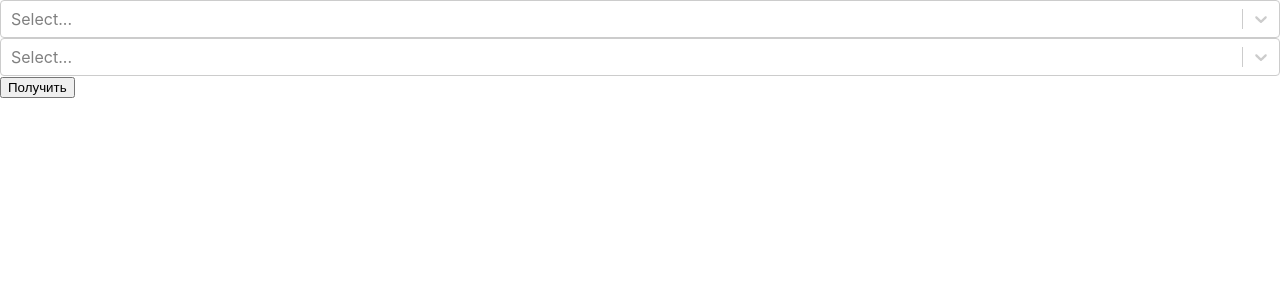
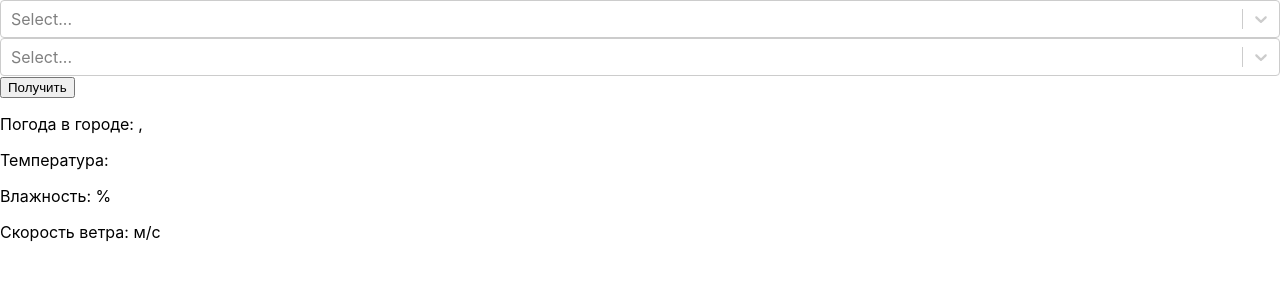
Before and after one commit to roman7586/weather-moduleF1-, a React (Create React App) app: page / in a window 1280 px wide. Shown: the top 300 px of the page. Built offline with nearby package versions, Linux system fonts and the light colour scheme.

Commit message:
вывод информации о погоде в настоящее время

```diff
--- a/src/App.js
+++ b/src/App.js
@@ -7,20 +7,40 @@ const API_KEY = "e7907fb61341a884c0af67d0ce2257cb"
 
 class App extends React.Component {
 
+  state = {
+    temp: undefined,
+    city: undefined,
+    country: undefined,
+    humidity: undefined,
+    speed: undefined,
+    error: undefined
+  }
+
   gettingWeatherNow = async (e) => {
     e.preventDefault();
     var city = e.target.elements.city.value;
-    const api_url = await fetch(`https://api.openweathermap.org/data/2.5/weather?q=${city}&appid=${API_KEY}`);
+    const api_url = await fetch(`https://api.openweathermap.org/data/2.5/weather?q=${city}&appid=${API_KEY}&units=metric`);
     const data = await api_url.json();
-    console.log(data.main.temp);
+    console.log(data);
+
+
+      this.setState({
+        temp: data.main.temp,
+        city: data.name,
+        country: data.sys.country,
+        humidity: data.main.humidity,
+        speed: data.wind.speed,
+        error: ""
+      });
+
   }
 
   gettingWeather5Day = async (e) => {
     e.preventDefault();
     var city = e.target.elements.city.value;
-    const api_url = await fetch(`https://api.openweathermap.org/data/2.5/forecast?q=${city}&appid=${API_KEY}`);
+    const api_url = await fetch(`https://api.openweathermap.org/data/2.5/forecast?q=${city}&appid=${API_KEY}&units=metric`);
     const data = await api_url.json();
-    console.log(data.list);
+    console.log(data);
   }
 
   gettingWeather = async (e) => {
@@ -38,12 +58,12 @@ class App extends React.Component {
           <div>
               <Form weatherMethod={this.gettingWeather} />
               <Weather
-//                temp = {this.state.temp}
-//                city = {this.state.city}
-//                country={this.state.country}
-//                sunrise={this.state.sunrise}
-//                sunset={this.state.sunset}
-//                error={this.state.error}
+                temp = {this.state.temp}
+                city = {this.state.city}
+                country = {this.state.country}
+                humidity = {this.state.humidity}
+                speed = {this.state.speed}
+                error = {this.state.error}
                 />
 
           </div>
--- a/src/components/weather.js
+++ b/src/components/weather.js
@@ -4,7 +4,10 @@ class Weather extends React.Component {
     render() {
         return (
             <div>
-                {this.props.city}
+                <p>Погода в городе: {this.props.city}, {this.props.country}</p>
+                <p>Температура: {this.props.temp}</p>
+                <p>Влажность: {this.props.humidity} %</p>
+                <p>Скорость ветра: {this.props.speed} м/с</p>
             </div>
         );
     }
```
